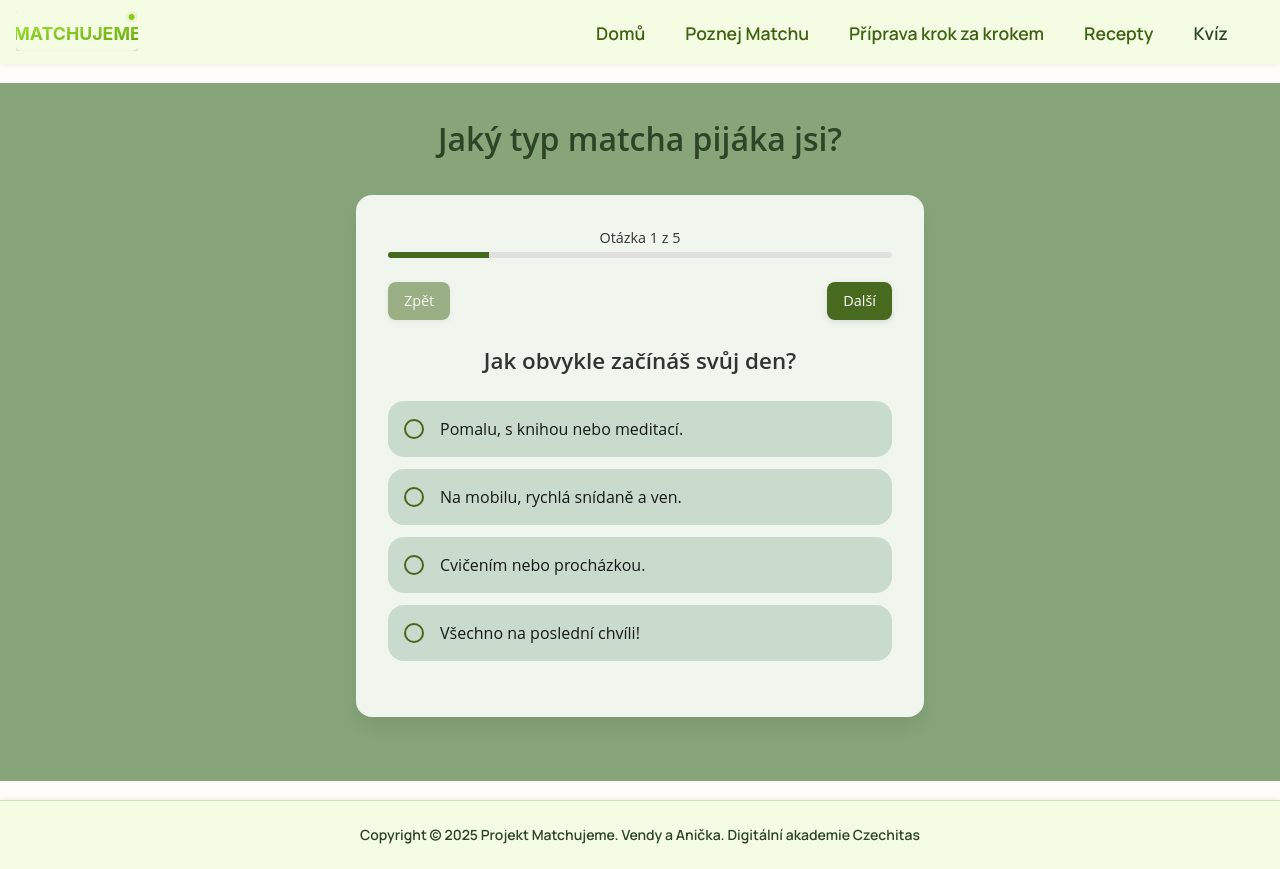
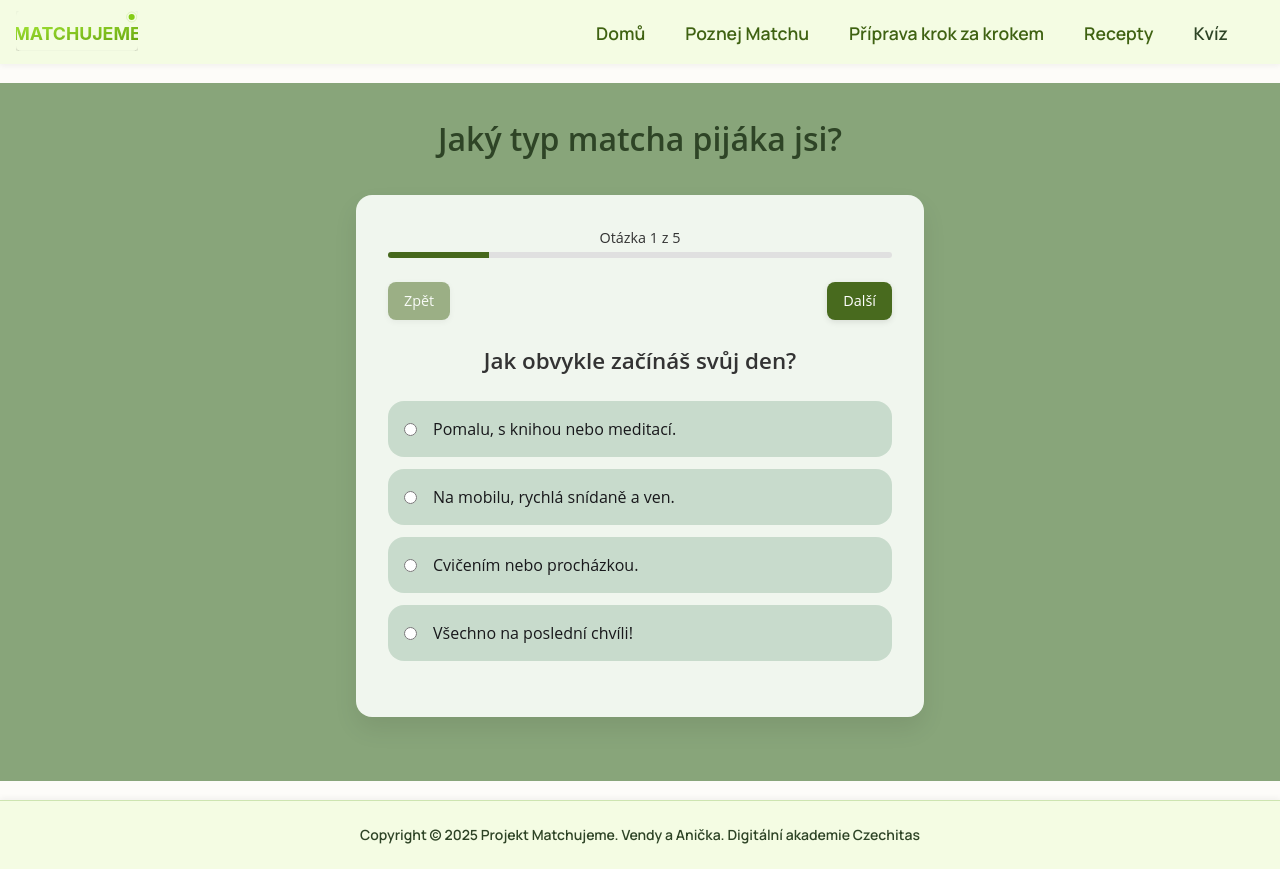
Before and after one commit to Anna-is-coding/matchujeme, a React (Vite) app: page /quiz in a window 1280 px wide. Built offline with nearby package versions, Linux system fonts and the light colour scheme.

Commit message:
Edited quiz buttons

```diff
--- a/src/pages/Quiz/quiz.css
+++ b/src/pages/Quiz/quiz.css
@@ -233,61 +233,3 @@
     font-size: 1.2rem;
   }
 }
-
-
-/* ==============================
-   VLASTNÍ VZHLED PRO RADIO TLAČÍTKA (pro sjednocení napříč zařízeními)
-   ============================== */
-
-/* 1. Skryjeme výchozí vzhled tlačítka, ale zachováme jeho funkčnost */
-.option-item input[type="radio"] {
-  -webkit-appearance: none;
-  /* pro starší Safari/Chrome */
-  appearance: none;
-  margin: 0;
-  /* Vynulujeme původní margin */
-
-  /* Nastavíme rozměry a vzhled našeho nového tlačítka */
-  width: 1.25em;
-  height: 1.25em;
-  border: 2px solid var(--primary-color);
-  border-radius: 50%;
-
-  /* Vytvoříme prostor mezi tlačítkem a textem */
-  margin-right: 1rem;
-
-  /* Flexbox pro vycentrování vnitřního puntíku (krok 2) */
-  display: grid;
-  place-content: center;
-  flex-shrink: 0;
-  /* Zabrání zmenšování tlačítka */
-}
-
-/* 2. Vytvoříme vnitřní puntík, který je standardně neviditelný */
-.option-item input[type="radio"]::before {
-  content: '';
-  width: 0.65em;
-  height: 0.65em;
-  border-radius: 50%;
-  background-color: var(--primary-color);
-
-  /* Animace pro plynulé zobrazení */
-  transform: scale(0);
-  transition: 120ms transform ease-in-out;
-}
-
-/* 3. Když je tlačítko vybráno (checked), puntík se zobrazí (zvětší) */
-.option-item input[type="radio"]:checked::before {
-  transform: scale(1);
-}
-
-/* 4. Malé vylepšení: Když je celá řádka vybraná, změníme i barvu okraje tlačítka */
-.option-item.selected input[type="radio"] {
-  border-color: #fff;
-  /* Okraj bude bílý na tmavém pozadí */
-}
-
-/* A také barvu vnitřního puntíku */
-.option-item.selected input[type="radio"]::before {
-  background-color: #fff;
-}
```
